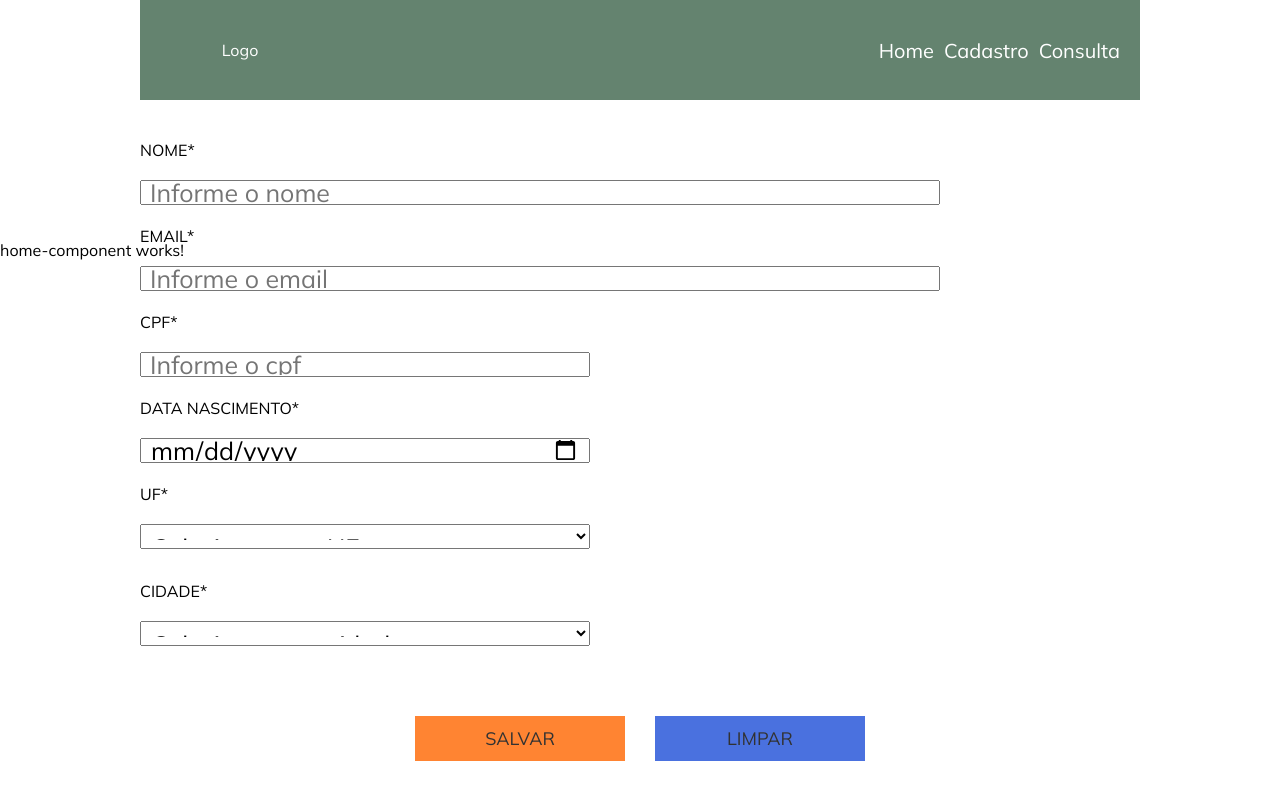
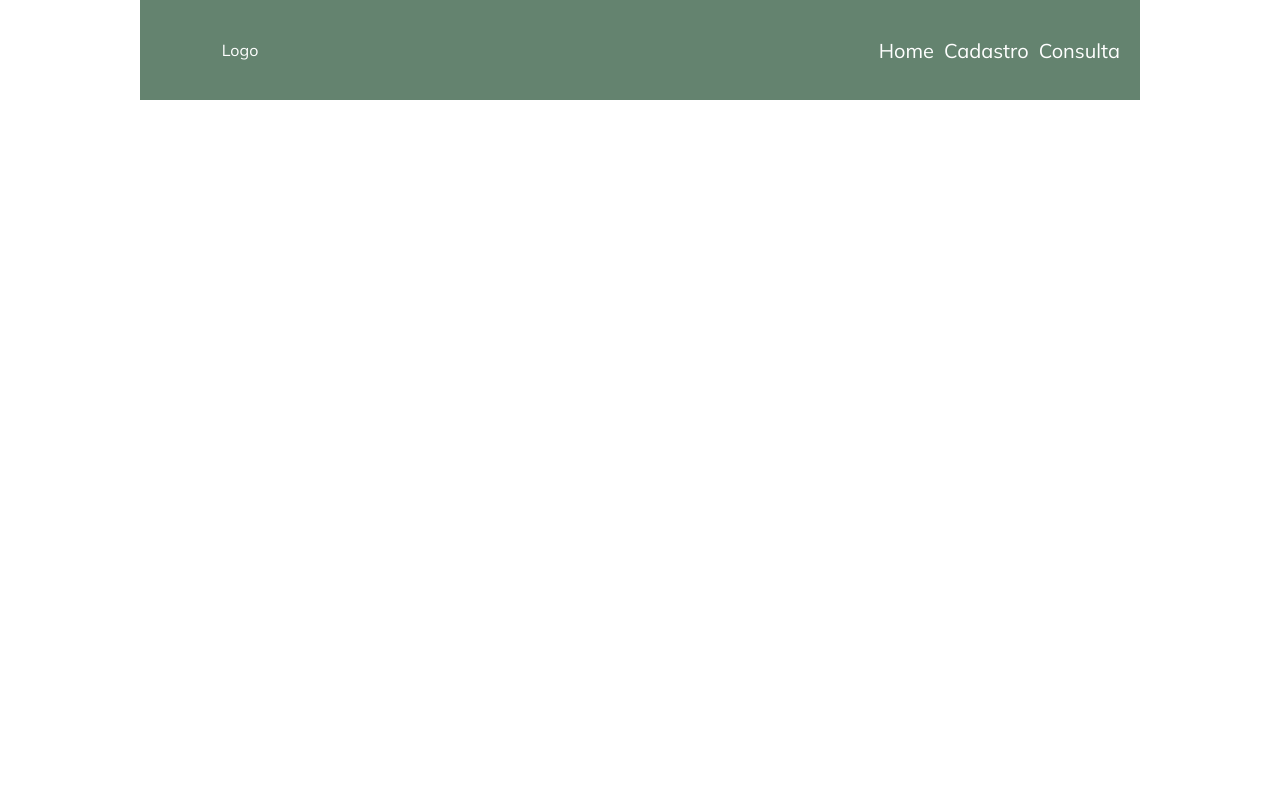
Before and after one commit to izazh2/-crud_pessoas, an Angular app: page / in a window 1280 px wide. Built offline with nearby package versions, Linux system fonts and the light colour scheme.

Commit message:
criado a parte e os arquivos src/app/app.html

```diff
--- a/src/app/app.html
+++ b/src/app/app.html
@@ -1,5 +1,4 @@
 <app-menu></app-menu>
-<app-formulario></app-formulario>
-<app-home-component></app-home-component>
+
 
 <router-outlet></router-outlet>
```
